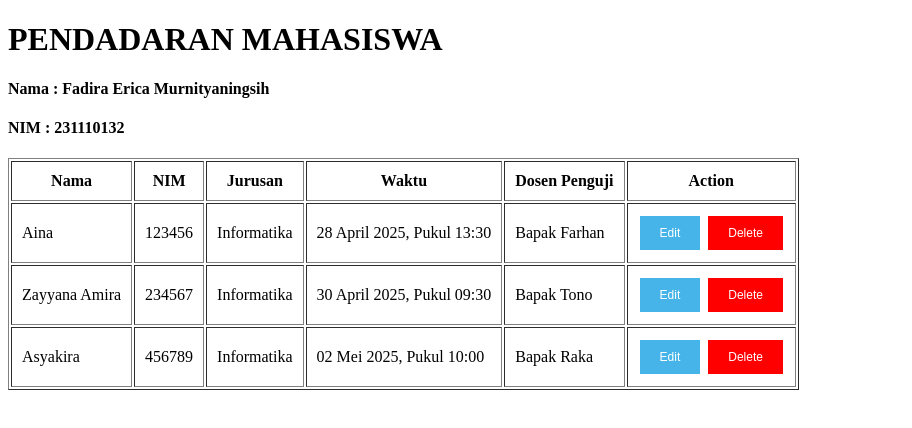
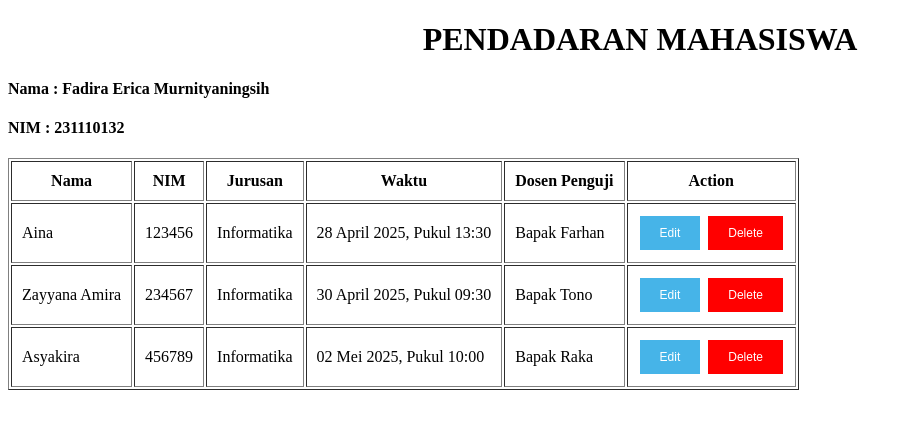
Before and after one commit to FadiraErica/Pemrogramanwebku, a plain HTML site: page ASN/TUGAS2_ASN1.html in a window 1280 px wide. Shown: the whole page, without its empty margins (0-912 px from the left). Drawn offline with Linux system fonts and the light colour scheme.

Commit message:
Update TUGAS2_ASN1.html

```diff
--- a/ASN/TUGAS2_ASN1.html
+++ b/ASN/TUGAS2_ASN1.html
@@ -23,7 +23,7 @@
     </style>
 </head>
 <body>
-    <h1>PENDADARAN MAHASISWA</h1>
+    <h1><center>PENDADARAN MAHASISWA</center></h1>
     <h4>Nama        : Fadira Erica Murnityaningsih</h4>
     <h4>NIM         : 231110132</h4>
     <table border="1" cellpadding="10">
```
